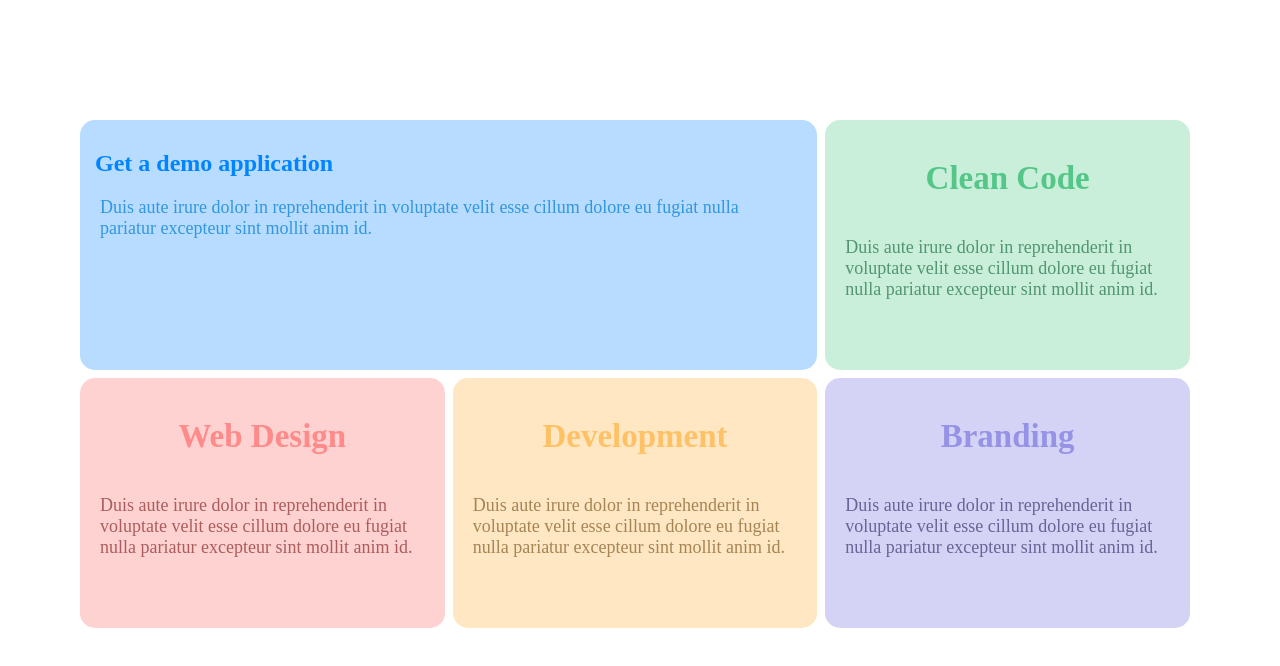
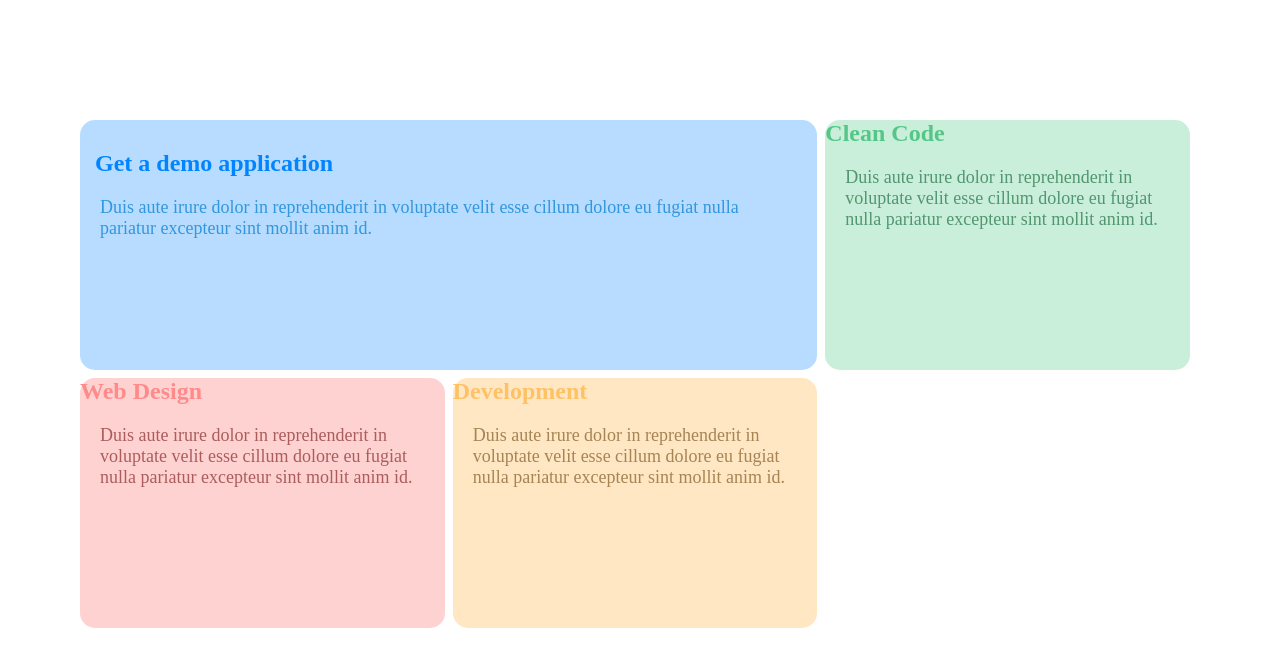
Before and after one commit to MeryTonoyan/my-project, a plain HTML site: page index.html in a window 1280 px wide. Drawn offline with Linux system fonts and the light colour scheme.

```diff
--- a/index.html
+++ b/index.html
@@ -17,31 +17,26 @@
         </p>
     </div>
     <div class="div02">
-        <h2 class="timur">Clean Code</h2>
+        <h2 class="tima">Clean Code</h2>
         <p>
             Duis aute irure dolor in reprehenderit in voluptate velit esse cillum dolore eu fugiat nulla pariatur excepteur sint mollit anim id.
         </p>
 </div>
     <div class="div03">
-        <h2 class="timur">Web Design
+        <h2 class="tima">Web Design
         </h2>
         <p>
             Duis aute irure dolor in reprehenderit in voluptate velit esse cillum dolore eu fugiat nulla pariatur excepteur sint mollit anim id.
         </p>
     </div>
     <div class="div04">
-        <h2 class="timur">Development
+        <h2 class="tima">Development
         </h2>
         <p>
             Duis aute irure dolor in reprehenderit in voluptate velit esse cillum dolore eu fugiat nulla pariatur excepteur sint mollit anim id.
         </p>
     </div>
-    <div class="div05">
-        <h2 class="timur"> Branding</h2>
-        <p>
-            Duis aute irure dolor in reprehenderit in voluptate velit esse cillum dolore eu fugiat nulla pariatur excepteur sint mollit anim id.
-        </p>
-    </div>
+</div>
 </div>
 </section>
 </body>
```
